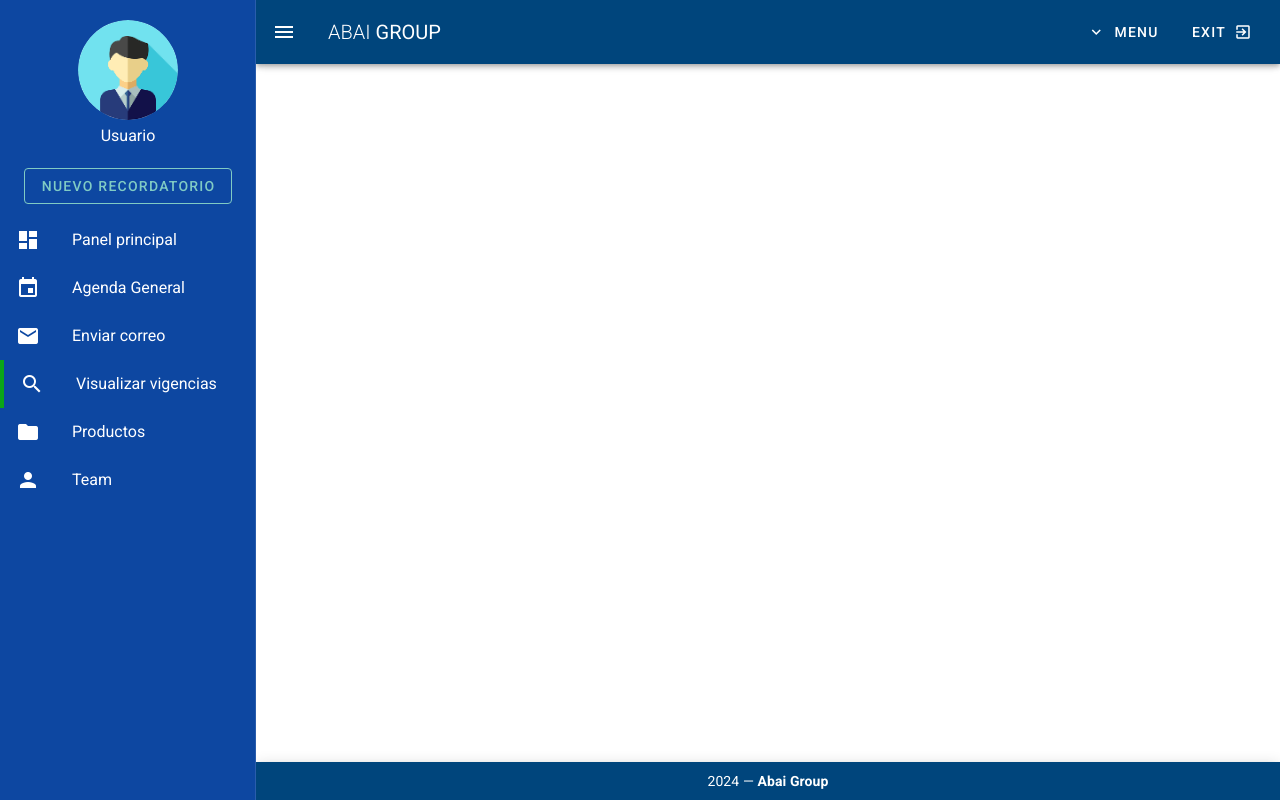
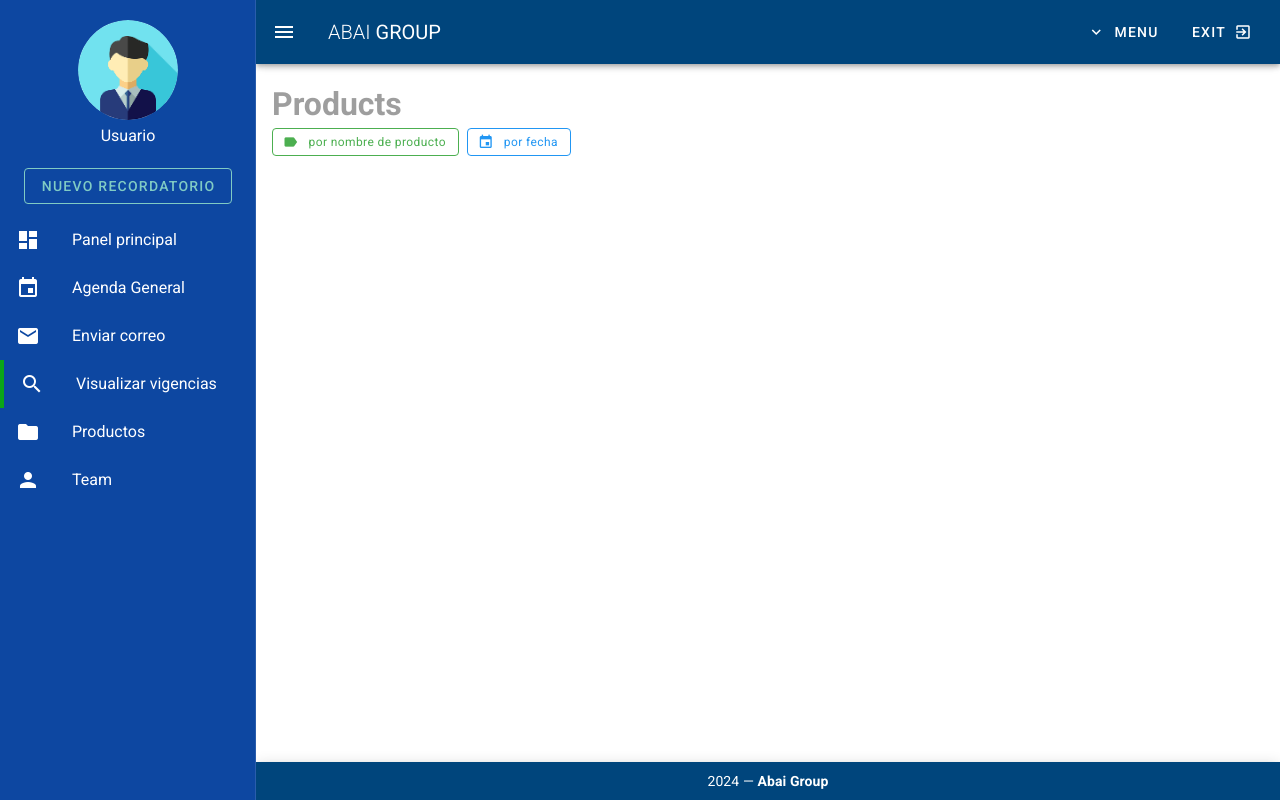
Before and after one commit to Dvsteven/Certificate_schedule, a Vue app: page /vigency in a window 1280 px wide. Built offline with nearby package versions, Linux system fonts and the light colour scheme.

Commit message:
Vista de visualizacion y clasificacion

```diff
--- a/public/index.html
+++ b/public/index.html
@@ -1,5 +1,5 @@
 <!DOCTYPE html>
-<html lang="en">
+<html lang="en-us">
   <head>
     <meta charset="utf-8">
     <meta http-equiv="X-UA-Compatible" content="IE=edge">
--- a/src/components/Navbar.vue
+++ b/src/components/Navbar.vue
@@ -9,11 +9,11 @@
            </v-toolbar-title>
            <v-spacer></v-spacer>
            <v-menu offset-y>
+            <!--Barra de expansion-->
       <template v-slot:activator="{ on }">
         <v-btn
           text
-          v-on="on"
-        >
+          v-on="on">
           <v-icon left>expand_more</v-icon>
             <span>Menu</span>
         </v-btn>
@@ -23,11 +23,11 @@
           <v-list-item-title >{{link.text}}</v-list-item-title>
         </v-list-item>
       </v-list>
-            </v-menu>
-            <v-btn text>
-                <span>Exit</span>
-                <v-icon right>exit_to_app</v-icon>
-             </v-btn>
+          </v-menu>
+          <v-btn text @click="goToLogin">
+            <span>Exit</span>
+            <v-icon right>exit_to_app</v-icon>
+          </v-btn>
        </v-app-bar>
        <!--Color de columna principal-->
       <v-navigation-drawer  v-model="drawer" dark app class="blue darken-4">
@@ -36,7 +36,7 @@
                     <v-avatar size="100">
                             <img src="/img1.png" alt="">
                     </v-avatar>
-                    <p class="white--text subheading mt-1 text-center">Usuario</p>
+                    <p class="white--text subheading mt-1 text-center">Usuario</p> <!---Ubicar de forma dinamica el nombre del usuario en sesion-->
                </v-flex>
                <v-flex class="mt-4 mb-4">
                 <Popup />
@@ -73,6 +73,13 @@ export default {
     components: {
     Popup
   },
+
+  methods: {
+    goToLogin() {
+      // Redirigir al usuario a la página de inicio de sesión
+      this.$router.push({ name: 'Login' });
+    }
+  }
 }
 </script>
 <style scoped>
--- a/src/router/index.js
+++ b/src/router/index.js
@@ -3,6 +3,7 @@ import VueRouter from 'vue-router'
 import Login from '../views/Login.vue';
 import Dashboard from '../views/Dashboard.vue'
 import Agenda from '../views/Agenda.vue'
+import Visualizar from '../views/Visualizar.vue'
 import Projects from '../views/Projects.vue'
 import Team from '../views/Team.vue'
 
@@ -24,6 +25,11 @@ const routes = [
     path: '/agenda',
     name: 'agenda',
     component: Agenda
+  },
+  {
+    path: '/vigency',
+    name: 'Vigencias',
+    component: Visualizar
   },
   {
     path: '/projects',
--- a/src/views/Login.vue
+++ b/src/views/Login.vue
@@ -16,7 +16,7 @@
           <v-form @submit.prevent="login">
             <v-text-field
               v-model="username"
-              label="Email"
+              label="Usuario"
               prepend-inner-icon="mdi-account"
               outlined
               dense
--- a/src/views/Team.vue
+++ b/src/views/Team.vue
@@ -5,21 +5,4 @@
 </template>
 
 <script>
-// @ is an alias to /src
-
-
-export default {
-  name: 'team',
-  components: {
-
-  },
-  data : () => ({
-    team: [
-      {name: 'Iyad', role: 'web developer', avatar:'/img1.png'},
-      {name: 'Reda', role: 'Graphic designer', avatar:'/img2.png'},
-      {name: 'Zineb', role: 'web developer', avatar:'/img3.png'},
-      {name: 'Hu TechGroup', role: 'Desktop developer', avatar:'/img4.png'},
-    ]
-  }),
-}
 </script>
--- /dev/null
+++ b/src/views/Visualizar.vue
@@ -0,0 +1,33 @@
+<template>
+    <div class="projects">
+      <h1 class="subheading grey--text">Products</h1>
+      <v-container>
+        <v-layout row wrap class="mb-4">
+          <!-- Botón de clasificación por nombre de producto -->
+          <v-tooltip bottom>
+            <template v-slot:activator="{ on }">
+              <v-btn small outlined color="green" @click="sortBy('title')" class="mr-2" dark v-on="on">
+                <v-icon left small>label</v-icon>
+                <span class="caption text-lowercase">Por nombre de producto</span>
+              </v-btn>
+            </template>
+            <span>Clasificar por nombre</span>
+          </v-tooltip>
+
+          <!-- Nuevo botón de clasificación (ejemplo) -->
+          <v-tooltip bottom>
+            <template v-slot:activator="{ on }">
+              <v-btn small outlined color="blue" @click="sortBy('date')" class="mr-2" dark v-on="on">
+                <v-icon left small>event</v-icon>
+                <span class="caption text-lowercase">Por fecha</span>
+              </v-btn>
+            </template>
+            <span>Clasificar por fecha</span>
+          </v-tooltip>
+        </v-layout>
+      </v-container>
+    </div>
+  </template>
+
+  <script>
+  </script>
```
